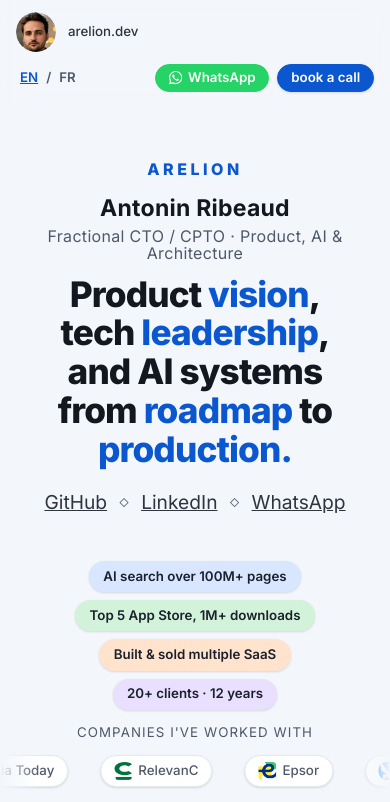
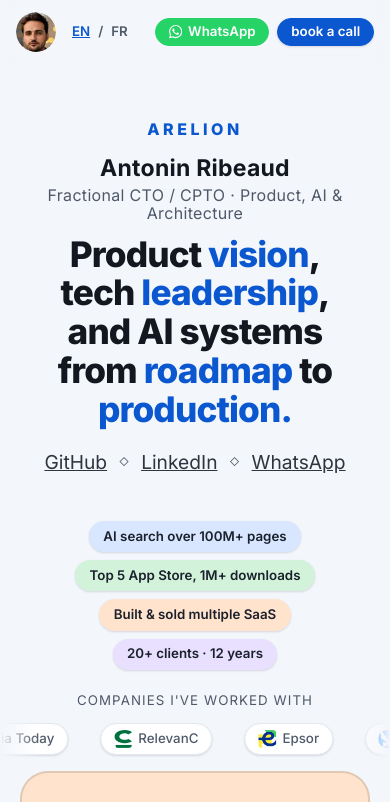
Before and after one commit to arelion-dev/arelion-landing, a Gatsby site: page / in a window 390 px wide. Shown: the top 802 px of the page. Built offline with nearby package versions, Linux system fonts and the light colour scheme; Gatsby itself is replaced by a stand-in of ours; some packages are replaced by stand-ins of ours.

Commit message:
Polish mobile layout and companies band spacing
- Rebuild the mobile header so it fits one row: avatar and EN/FR
  switch on the left, WhatsApp and book-a-call on the right, no
  arelion.dev text.
- Hide the prev/next arrows on Client work on mobile; dots and
  autoplay stay.
- Guard the companies marquee hover-pause with @media (hover: hover)
  so a touch tap no longer freezes the scroll.
- Balance the space above and below the companies band: mobile was
  4/28, now 12/12; desktop was 48/64, now 48/48.

```diff
--- a/src/components/portfolio-layout.js
+++ b/src/components/portfolio-layout.js
@@ -46,6 +46,8 @@
           <Link to="/" className="portfolio-name">
             {displayTitle}
           </Link>
+          {/* Shown only on mobile (next to the avatar); desktop uses the one in the nav. */}
+          <LanguageSwitcher />
         </div>
         <nav className="portfolio-header-nav">
           <LanguageSwitcher />
--- a/src/style.css
+++ b/src/style.css
@@ -532,6 +532,11 @@
   gap: var(--spacing-3);
 }
 
+/* The switch next to the avatar is mobile-only; desktop uses the nav one. */
+.portfolio-header-left .lang-switch {
+  display: none;
+}
+
 .portfolio-header-nav {
   display: flex;
   gap: var(--spacing-3);
@@ -713,7 +718,9 @@
   flex-wrap: wrap;
   justify-content: center;
   gap: var(--spacing-5);
-  padding: var(--spacing-10) var(--spacing-8);
+  /* Top matches the hero's bottom padding so the companies band above has
+     equal space on both sides; bottom keeps the section rhythm. */
+  padding: var(--spacing-6) var(--spacing-8) var(--spacing-10);
 }
 
 .role-card {
@@ -1032,12 +1039,15 @@
   white-space: nowrap;
   animation: scroll-companies 35s linear infinite;
   width: max-content;
-  /* breathing room so overflow:hidden doesn't clip the pills or their shadow */
-  padding: var(--spacing-1) 0 var(--spacing-2);
-}
-
-.companies-track:hover {
-  animation-play-state: paused;
+  /* symmetric breathing room so overflow:hidden doesn't clip the pill shadow */
+  padding: var(--spacing-1) 0;
+}
+
+/* Pause only on real-hover devices; on touch a tap must not freeze the scroll. */
+@media (hover: hover) {
+  .companies-track:hover {
+    animation-play-state: paused;
+  }
 }
 
 .co-icon {
@@ -1658,6 +1668,9 @@
     gap: var(--spacing-3);
     min-height: 0;
   }
+  .real-nav {
+    display: none;
+  }
   .real-card {
     padding: var(--spacing-4);
   }
@@ -1746,8 +1759,8 @@
   .portfolio-header {
     padding: var(--spacing-3) var(--spacing-4);
     gap: var(--spacing-3);
-    /* Avatar + name on row 1, the action row wraps below it. */
-    flex-wrap: wrap;
+    /* One row: avatar + language switch on the left, CTAs on the right. */
+    flex-wrap: nowrap;
     align-items: center;
     position: static;
   }
@@ -1762,11 +1775,14 @@
     justify-content: flex-end;
     gap: var(--spacing-2);
     flex-wrap: nowrap;
-    width: 100%;
-  }
-  /* EN / FR goes to the far left, everything else stays on the right. */
+    width: auto;
+  }
+  /* On mobile the switch sits next to the avatar; hide the nav copy. */
   .portfolio-header-nav .lang-switch {
-    margin-right: auto;
+    display: none;
+  }
+  .portfolio-header-left .lang-switch {
+    display: inline-flex;
   }
   /* Case studies is reachable from the page body on mobile; keep the header lean. */
   .portfolio-header-nav .nav-cs {
@@ -1786,19 +1802,19 @@
     display: none;
   }
   .portfolio-name {
-    display: flex;
+    display: none;
   }
   .portfolio-hero-wrapper {
     padding: var(--spacing-1) var(--spacing-5) var(--spacing-3);
   }
   .companies-section {
-    padding: var(--spacing-1) 0 var(--spacing-1);
+    padding: var(--spacing-3) 0;
   }
   .companies-label {
     margin-bottom: var(--spacing-2);
   }
   .roles-section {
-    padding: var(--spacing-6) var(--spacing-5);
+    padding: 0 var(--spacing-5) var(--spacing-6);
     gap: var(--spacing-3);
   }
   .role-card {
```
